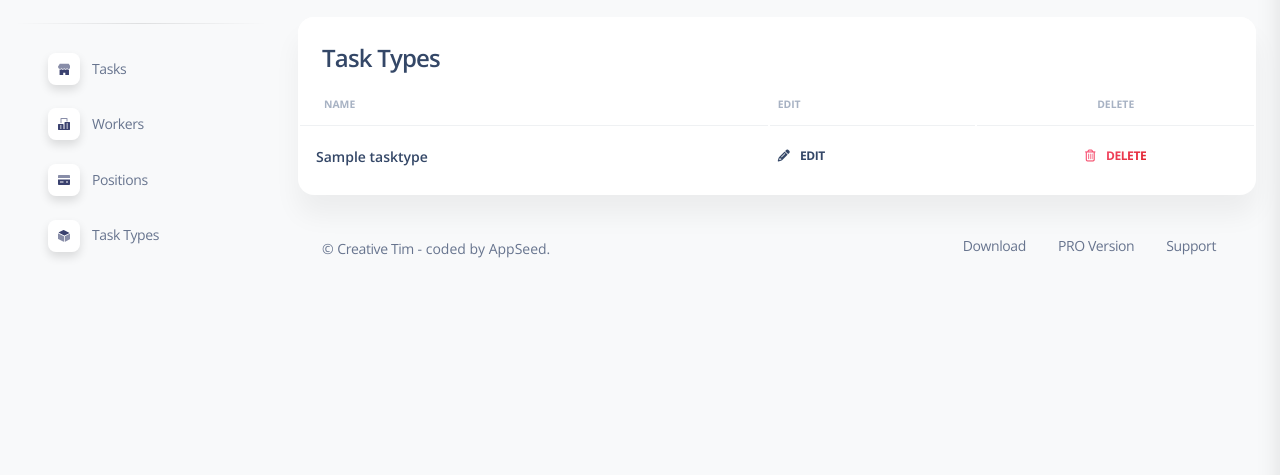
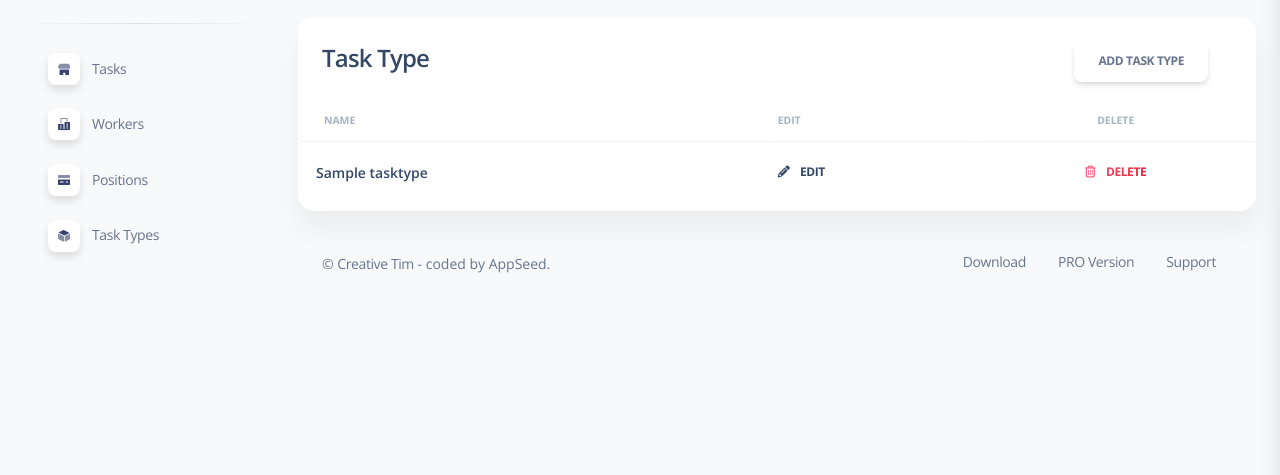
Before and after one commit to Oleksiy-Lyashenko/task-manager-click-left, a Django app: page /task-type/ in a window 1280 px wide. Shown: the part 71-546 px from the top of the page. Run offline with Django 4.2, Linux system fonts and the light colour scheme; a user stored in the database is signed in; tables that the repository leaves empty hold one stand-in row (values such as "Sample post"); some libraries are stand-ins or nearby versions.

Commit message:
Create button "Add item" and add to all list templates

```diff
--- a/templates/home/task_type_list.html
+++ b/templates/home/task_type_list.html
@@ -7,8 +7,20 @@
     <div class="col-12">
       <div class="card mb-4">
         <div class="card-header pb-0">
-          <h4>Task Types</h4>
+          <div class="row">
+            <div class="col-lg-6 col-7">
+              <h4>Task Type</h4>
+            </div>
+            <div class="col-lg-6 col-5 my-auto text-end">
+              <div class="dropdown float-lg-end pe-4">
+                <a href="{% url "home:task-type-create" %}">
+                  <button type="button" class="btn btn-default">Add task type</button>
+                </a>
+              </div>
+            </div>
+          </div>
         </div>
+
         <div class="card-body px-0 pt-0 pb-2">
           <div class="table-responsive p-0">
             <table class="table align-items-center mb-0">
```
Also changed, not shown: templates/home/position_list.html (+12 -1 lines), templates/home/task_list.html (+2 -7 lines), templates/home/worker_list.html (+12 -1 lines).
